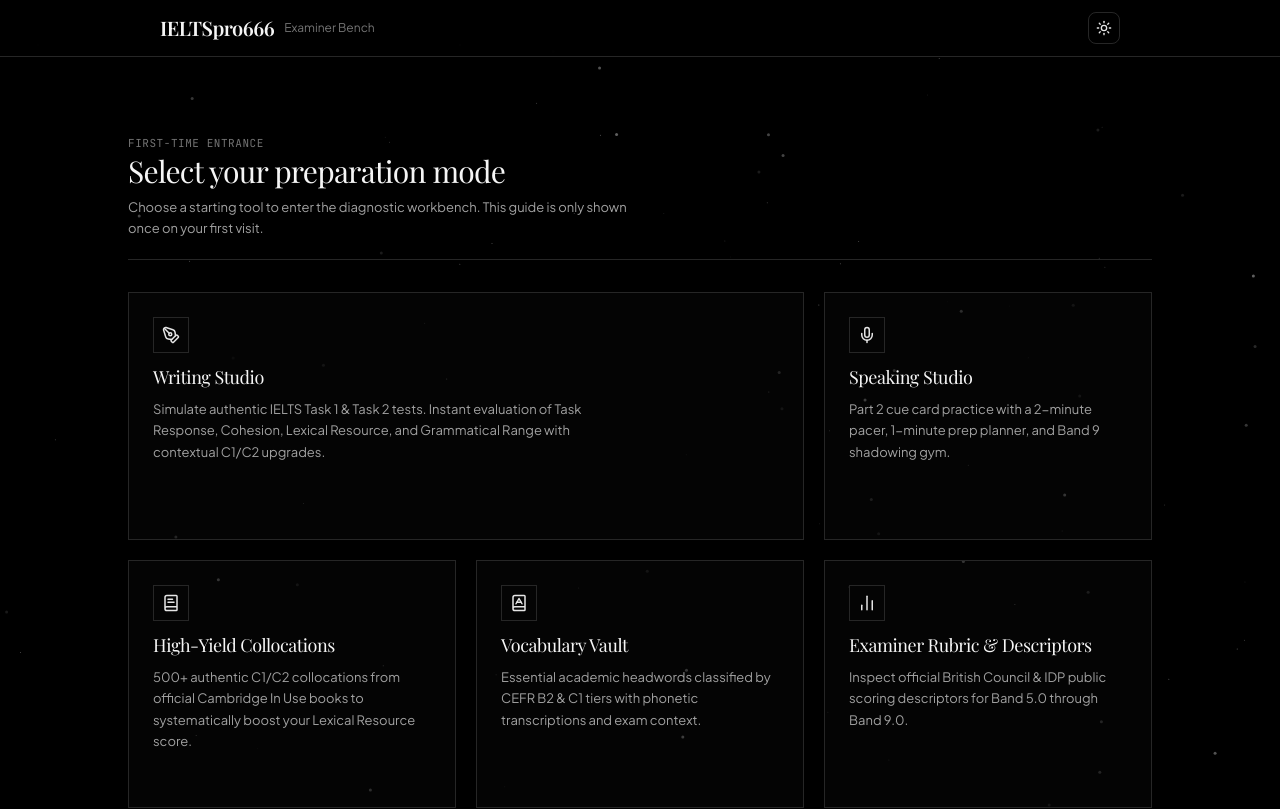
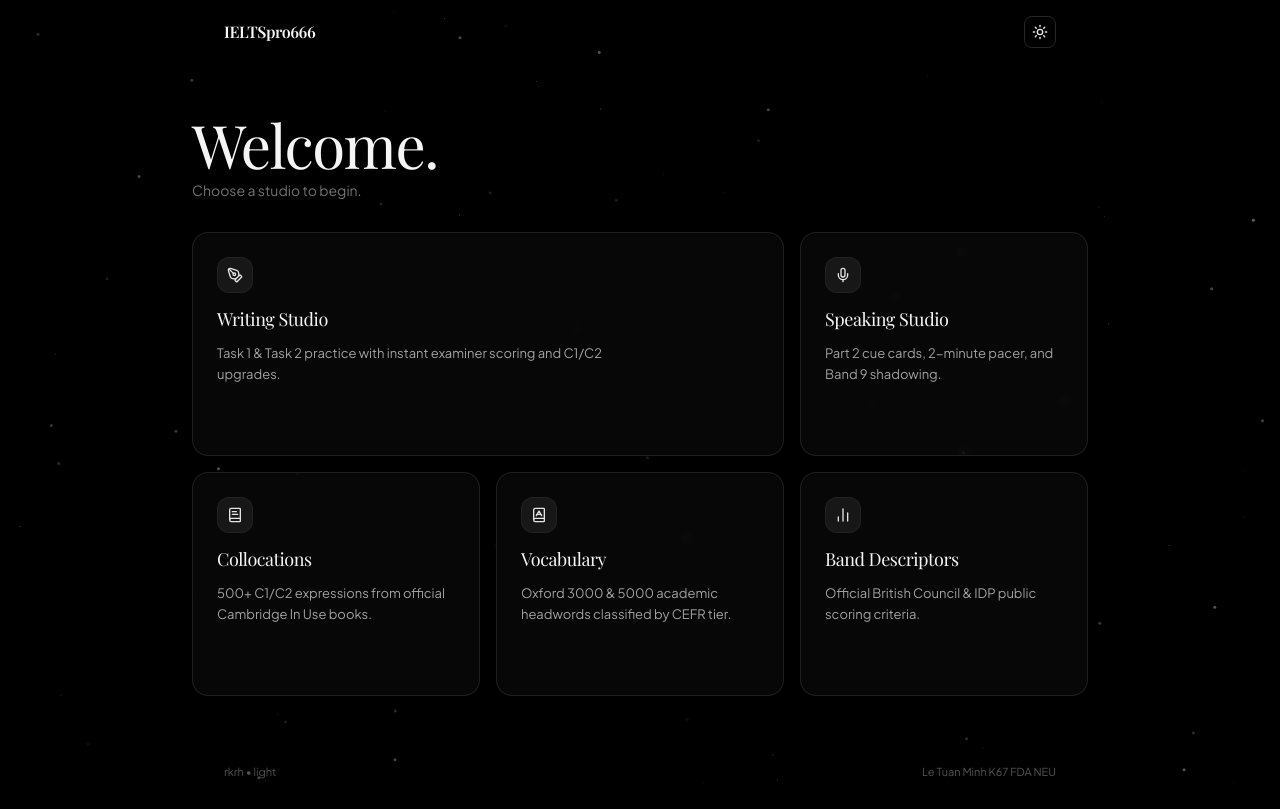
Before and after one commit to minh-0/ielts-wb, a Next.js app: page / in a window 1280 px wide. Shown: the top 809 px of the page. Built offline with nearby package versions, Linux system fonts and the light colour scheme.

Commit message:
style(start): add rounded bento cards and super short big minimalist welcome header

```diff
--- a/src/app/page.tsx
+++ b/src/app/page.tsx
@@ -107,29 +107,24 @@ export default function Home() {
       <div className="min-h-screen flex flex-col bg-white dark:bg-black text-neutral-900 dark:text-neutral-100 selection:bg-neutral-200 dark:selection:bg-neutral-800 relative overflow-hidden">
         <Particles
           className="absolute inset-0 pointer-events-none z-0"
-          quantity={60}
+          quantity={50}
           ease={70}
           color="#888888"
           size={0.5}
           staticity={35}
         />
-        {/* Minimal Entrance Header */}
-        <header className="relative z-10 w-full border-b border-neutral-200 dark:border-neutral-800 bg-white/80 dark:bg-black/80 backdrop-blur-md">
-          <div className="max-w-5xl mx-auto px-4 sm:px-8 h-14 flex items-center justify-between">
-            <div className="flex items-center gap-2.5">
-              <span className="font-serif font-semibold text-lg sm:text-xl tracking-tight text-neutral-900 dark:text-neutral-100">
-                IELTSpro666
-              </span>
-              <span className="text-xs text-neutral-400 dark:text-neutral-500 hidden sm:inline">
-                Examiner Bench
-              </span>
-            </div>
+        {/* Minimal Entrance Top Bar */}
+        <header className="relative z-10 w-full">
+          <div className="max-w-4xl mx-auto px-4 sm:px-8 h-16 flex items-center justify-between">
+            <span className="font-serif font-semibold text-base tracking-tight text-neutral-900 dark:text-neutral-100">
+              IELTSpro666
+            </span>
             <ThemeToggle />
           </div>
         </header>
 
         {/* Main Start Portal */}
-        <main className="relative z-10 flex-1 flex flex-col justify-center px-4 sm:px-8 py-8 sm:py-12">
+        <main className="relative z-10 flex-1 flex flex-col justify-center px-4 sm:px-8 py-6">
           <StartPage
             onStartWriting={(taskType = "task2") => enterWorkbench("practice", "writing", taskType)}
             onStartSpeaking={() => enterWorkbench("practice", "speaking")}
@@ -138,15 +133,12 @@ export default function Home() {
         </main>
 
         {/* Quiet Minimalist Footnote */}
-        <footer className="relative z-10 border-t border-neutral-200 dark:border-neutral-800 py-4 bg-transparent text-xs text-neutral-400 dark:text-neutral-600">
-          <div className="max-w-5xl mx-auto px-4 sm:px-8 flex items-center justify-between">
-            <div className="flex items-center gap-2">
-              <span className="w-1.5 h-1.5 rounded-full bg-neutral-400 dark:bg-neutral-600" />
-              <span className="text-[11px] text-neutral-600 dark:text-neutral-400">rkrh • light</span>
-            </div>
-            <div className="text-[11px] text-neutral-500">
+        <footer className="relative z-10 py-5 text-xs text-neutral-400 dark:text-neutral-600">
+          <div className="max-w-4xl mx-auto px-4 sm:px-8 flex items-center justify-between">
+            <span className="text-[11px] text-neutral-400 dark:text-neutral-600">rkrh • light</span>
+            <span className="text-[11px] text-neutral-400 dark:text-neutral-600">
               Le Tuan Minh K67 FDA NEU
-            </div>
+            </span>
           </div>
         </footer>
       </div>
--- a/src/components/magicui/bento-grid.tsx
+++ b/src/components/magicui/bento-grid.tsx
@@ -14,7 +14,7 @@ export const BentoGrid = ({
   return (
     <div
       className={cn(
-        "grid w-full auto-rows-[14rem] sm:auto-rows-[15.5rem] grid-cols-1 md:grid-cols-2 lg:grid-cols-3 gap-4 sm:gap-5",
+        "grid w-full auto-rows-[13rem] sm:auto-rows-[14rem] grid-cols-1 md:grid-cols-2 lg:grid-cols-3 gap-3.5 sm:gap-4",
         className,
       )}
     >
@@ -46,41 +46,37 @@ export const BentoCard = ({
     key={name}
     onClick={onClick}
     className={cn(
-      "group relative col-span-3 flex flex-col justify-between overflow-hidden border transition-all duration-200 select-none",
-      // Editorial hairline styling
-      "border-neutral-200 dark:border-neutral-800 bg-white/40 dark:bg-neutral-950/40 hover:border-neutral-900 dark:hover:border-neutral-100 hover:bg-neutral-50/50 dark:hover:bg-neutral-900/30",
+      "group relative col-span-3 flex flex-col justify-between overflow-hidden rounded-2xl border transition-all duration-300 select-none",
+      "border-neutral-200/80 dark:border-neutral-800/80 bg-neutral-50/50 dark:bg-neutral-900/30 backdrop-blur-xs hover:border-neutral-400 dark:hover:border-neutral-600 hover:bg-neutral-100/60 dark:hover:bg-neutral-900/60 shadow-2xs",
       onClick ? "cursor-pointer" : "",
       className,
     )}
   >
     {background && <div className="absolute inset-0 z-0 overflow-hidden">{background}</div>}
 
-    <div className="pointer-events-none z-10 flex transform-gpu flex-col gap-2 p-5 sm:p-6 transition-all duration-200 group-hover:-translate-y-5">
+    <div className="pointer-events-none z-10 flex transform-gpu flex-col gap-2.5 p-6 transition-all duration-300 group-hover:-translate-y-4">
       {Icon && (
-        <div className="w-9 h-9 border border-neutral-200 dark:border-neutral-800 flex items-center justify-center bg-transparent transition-colors duration-200 group-hover:border-neutral-900 dark:group-hover:border-neutral-100">
-          <Icon className="h-4.5 w-4.5 text-neutral-800 dark:text-neutral-200" />
+        <div className="w-9 h-9 rounded-xl border border-neutral-200/80 dark:border-neutral-800/80 flex items-center justify-center bg-white dark:bg-neutral-900 transition-colors duration-300 group-hover:border-neutral-400 dark:group-hover:border-neutral-600">
+          <Icon className="h-4 w-4 text-neutral-800 dark:text-neutral-200" />
         </div>
       )}
       <h3 className="text-lg font-serif font-normal tracking-tight text-neutral-900 dark:text-neutral-100 mt-0.5">
         {name}
       </h3>
-      <p className="max-w-md text-xs sm:text-[13px] text-neutral-600 dark:text-neutral-400 leading-relaxed">
+      <p className="max-w-md text-xs sm:text-[13px] text-neutral-500 dark:text-neutral-400 leading-relaxed">
         {description}
       </p>
     </div>
 
     <div
       className={cn(
-        "pointer-events-none z-10 flex w-full translate-y-8 transform-gpu flex-row items-center p-6 sm:p-7 opacity-0 transition-all duration-200 group-hover:translate-y-0 group-hover:opacity-100",
+        "pointer-events-none z-10 flex w-full translate-y-6 transform-gpu flex-row items-center px-6 pb-5 opacity-0 transition-all duration-300 group-hover:translate-y-0 group-hover:opacity-100",
       )}
     >
-      <span className="inline-flex items-center gap-1.5 text-xs font-semibold text-neutral-900 dark:text-neutral-100 border-b border-neutral-900 dark:border-neutral-100 pb-0.5">
-        {cta || "Launch studio"}
-        <ArrowRight className="h-3.5 w-3.5 transition-transform duration-200 group-hover:translate-x-1" />
+      <span className="inline-flex items-center gap-1.5 text-xs font-medium text-neutral-900 dark:text-neutral-100">
+        {cta || "Enter"}
+        <ArrowRight className="h-3.5 w-3.5 transition-transform duration-200 group-hover:translate-x-0.5" />
       </span>
     </div>
-
-    {/* Subtle interactive hover highlight layer */}
-    <div className="pointer-events-none absolute inset-0 transition-opacity duration-200 group-hover:bg-neutral-900/[0.015] group-hover:dark:bg-white/[0.015]" />
   </div>
 );
--- a/src/components/start/StartPage.tsx
+++ b/src/components/start/StartPage.tsx
@@ -23,29 +23,26 @@ export function StartPage({
   onOpenLearn,
 }: StartPageProps) {
   return (
-    <div className="space-y-8 py-4 sm:py-6 animate-in fade-in duration-300 max-w-5xl mx-auto">
-      {/* Ultra-Minimalist Editorial Header */}
-      <div className="space-y-2 pb-5 border-b border-neutral-200 dark:border-neutral-800">
-        <span className="text-[11px] font-mono uppercase tracking-wider text-neutral-400 dark:text-neutral-500">
-          First-Time Entrance
-        </span>
-        <h2 className="text-2xl sm:text-3xl font-serif font-normal tracking-tight text-neutral-900 dark:text-neutral-100">
-          Select your preparation mode
-        </h2>
-        <p className="text-xs sm:text-[13px] text-neutral-500 dark:text-neutral-400 max-w-lg leading-relaxed">
-          Choose a starting tool to enter the diagnostic workbench. This guide is only shown once on your first visit.
+    <div className="space-y-8 py-2 animate-in fade-in duration-300 max-w-4xl mx-auto w-full">
+      {/* Super Short Big Welcome Message */}
+      <div className="space-y-1.5">
+        <h1 className="text-4xl sm:text-5xl md:text-6xl font-serif font-normal tracking-tight text-neutral-900 dark:text-neutral-100">
+          Welcome.
+        </h1>
+        <p className="text-sm text-neutral-400 dark:text-neutral-500">
+          Choose a studio to begin.
         </p>
       </div>
 
-      {/* Ultra-Minimalist Bento Grid */}
+      {/* Minimalist Bento Grid with Rounded Boxes */}
       <BentoGrid className="grid-cols-1 md:grid-cols-2 lg:grid-cols-3">
-        {/* CARD 1: Writing Studio (Spans 2 columns on desktop) */}
+        {/* CARD 1: Writing Studio */}
         <BentoCard
           name="Writing Studio"
           className="col-span-1 md:col-span-2 lg:col-span-2"
           Icon={PenTool}
-          description="Simulate authentic IELTS Task 1 & Task 2 tests. Instant evaluation of Task Response, Cohesion, Lexical Resource, and Grammatical Range with contextual C1/C2 upgrades."
-          cta="Launch Writing Studio"
+          description="Task 1 & Task 2 practice with instant examiner scoring and C1/C2 upgrades."
+          cta="Enter Writing"
           onClick={() => onStartWriting("task2")}
         />
 
@@ -54,47 +51,41 @@ export function StartPage({
           name="Speaking Studio"
           className="col-span-1 md:col-span-1 lg:col-span-1"
           Icon={Mic}
-          description="Part 2 cue card practice with a 2-minute pacer, 1-minute prep planner, and Band 9 shadowing gym."
-          cta="Launch Speaking Studio"
+          description="Part 2 cue cards, 2-minute pacer, and Band 9 shadowing."
+          cta="Enter Speaking"
           onClick={onStartSpeaking}
         />
 
-        {/* CARD 3: Cambridge Collocations in Use */}
+        {/* CARD 3: Collocations */}
         <BentoCard
-          name="High-Yield Collocations"
+          name="Collocations"
           className="col-span-1 md:col-span-1 lg:col-span-1"
           Icon={BookText}
-          description="500+ authentic C1/C2 collocations from official Cambridge In Use books to systematically boost your Lexical Resource score."
+          description="500+ C1/C2 expressions from official Cambridge In Use books."
           cta="Browse Collocations"
           onClick={() => onOpenLearn("collocations")}
         />
 
-        {/* CARD 4: Oxford 3000/5000 Vocabulary */}
+        {/* CARD 4: Vocabulary */}
         <BentoCard
-          name="Vocabulary Vault"
+          name="Vocabulary"
           className="col-span-1 md:col-span-1 lg:col-span-1"
           Icon={BookA}
-          description="Essential academic headwords classified by CEFR B2 & C1 tiers with phonetic transcriptions and exam context."
+          description="Oxford 3000 & 5000 academic headwords classified by CEFR tier."
           cta="Explore Vocabulary"
           onClick={() => onOpenLearn("vocabulary")}
         />
 
-        {/* CARD 5: Official Cambridge Public Band Descriptors */}
+        {/* CARD 5: Band Descriptors */}
         <BentoCard
-          name="Examiner Rubric & Descriptors"
+          name="Band Descriptors"
           className="col-span-1 md:col-span-1 lg:col-span-1"
           Icon={BarChart2}
-          description="Inspect official British Council & IDP public scoring descriptors for Band 5.0 through Band 9.0."
-          cta="View Public Rubric"
+          description="Official British Council & IDP public scoring criteria."
+          cta="View Rubric"
           onClick={() => onOpenLearn("rubric")}
         />
       </BentoGrid>
-
-      {/* Quiet Minimalist Footnote */}
-      <div className="pt-4 border-t border-neutral-200 dark:border-neutral-800 flex flex-col sm:flex-row sm:items-center justify-between gap-2 text-[11px] font-mono text-neutral-400 dark:text-neutral-500">
-        <span>British Council & IDP criteria calibration</span>
-        <span>100% client-side • Zero data retention</span>
-      </div>
     </div>
   );
 }
```
